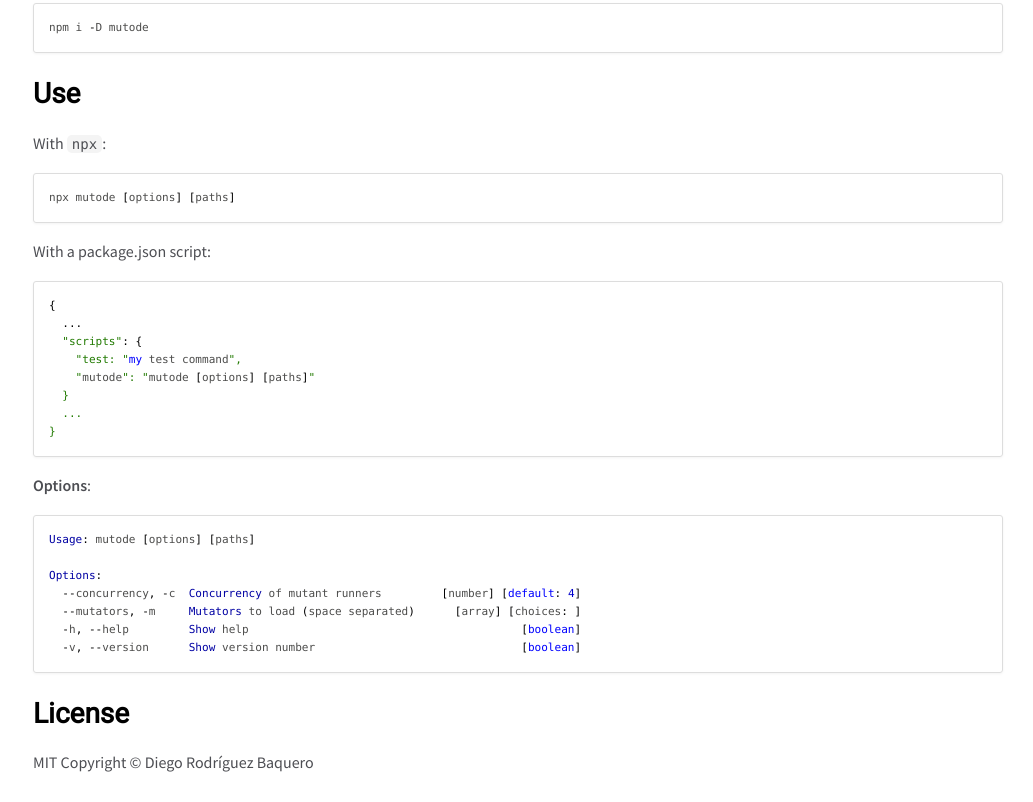
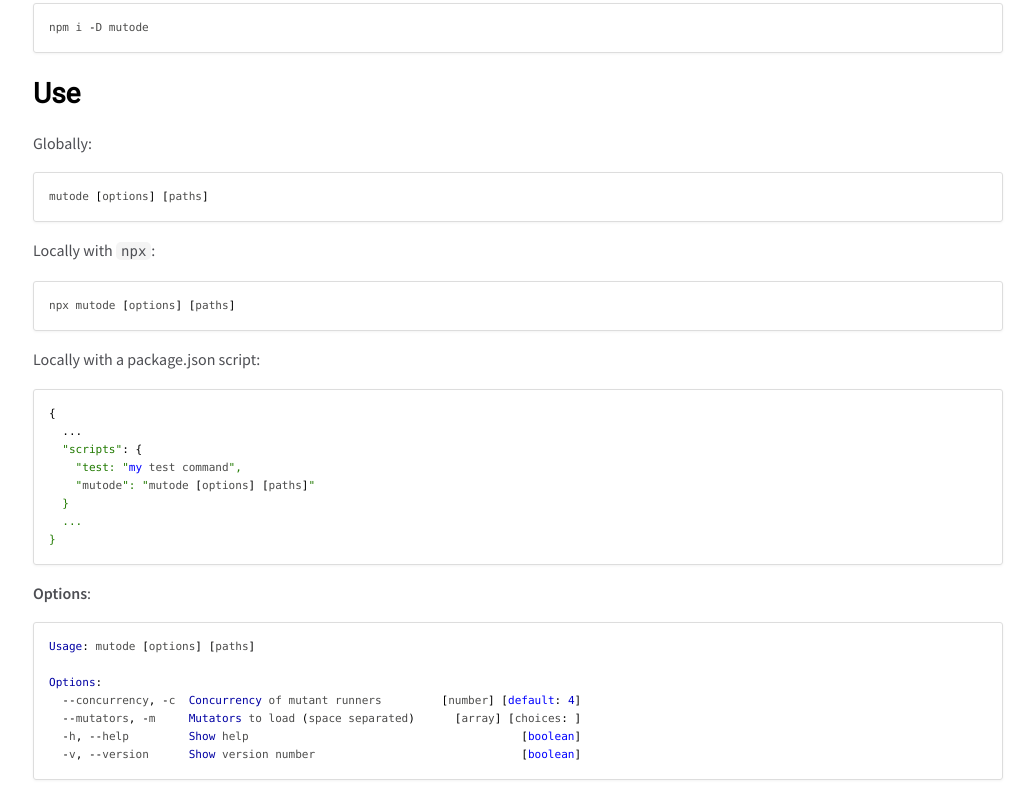
Before and after one commit to TheSoftwareDesignLab/mutode, a website: page docs/index.html in a window 1280 px wide. Shown: the part 1278-2080 px from the top of the page, without its empty margins (247-1280 px from the left). Drawn offline with nearby package versions, Linux system fonts and the light colour scheme.

Commit message:
Update docs

```diff
--- a/docs/index.html
+++ b/docs/index.html
@@ -53,8 +53,9 @@
 <p><strong>Requires Node 8+</strong></p>
 <h2>Install</h2><p>Globally:</p>
 <pre class="prettyprint source lang-sh"><code>npm i -g mutode</code></pre><p>Locally as a dev dependency:</p>
-<pre class="prettyprint source lang-sh"><code>npm i -D mutode</code></pre><h2>Use</h2><p>With <code>npx</code>:</p>
-<pre class="prettyprint source lang-sh"><code>npx mutode [options] [paths]</code></pre><p>With a package.json script:</p>
+<pre class="prettyprint source lang-sh"><code>npm i -D mutode</code></pre><h2>Use</h2><p>Globally:</p>
+<pre class="prettyprint source lang-sh"><code>mutode [options] [paths]</code></pre><p>Locally with <code>npx</code>:</p>
+<pre class="prettyprint source lang-sh"><code>npx mutode [options] [paths]</code></pre><p>Locally with a package.json script:</p>
 <pre class="prettyprint source"><code>{
   ...
   &quot;scripts&quot;: {
@@ -82,7 +83,7 @@
 <br class="clear">
 
 <footer>
-    Generated by <a href="https://github.com/jsdoc3/jsdoc">JSDoc 3.5.5</a> on Wed Apr 04 2018 18:22:16 GMT-0500 (-05) using the Minami theme.
+    Generated by <a href="https://github.com/jsdoc3/jsdoc">JSDoc 3.5.5</a> on Wed Apr 04 2018 18:24:29 GMT-0500 (-05) using the Minami theme.
 </footer>
 
 <script>prettyPrint();</script>
```
Also changed, not shown: docs/Mutode.html (+1 -1 lines), docs/module-MutantRunner.html (+1 -1 lines), docs/module-Mutators.html (+1 -1 lines), docs/mutantRunner.js.html (+1 -1 lines), docs/mutators_conditionalsBoundaryMutator.js.html (+1 -1 lines), docs/mutators_deletionMutator.js.html (+1 -1 lines), docs/mutators_incrementsMutator.js.html (+1 -1 lines), docs/mutators_invertNegativesMutator.js.html (+1 -1 lines), docs/mutators_mathMutator.js.html (+1 -1 lines), docs/mutators_negateConditionalsMutator.js.html (+1 -1 lines), docs/mutators_removeConditionalsMutator.js.html (+1 -1 lines), docs/mutators_returnValuesMutator.js.html (+1 -1 lines), docs/mutode.js.html (+1 -1 lines), README.md.
